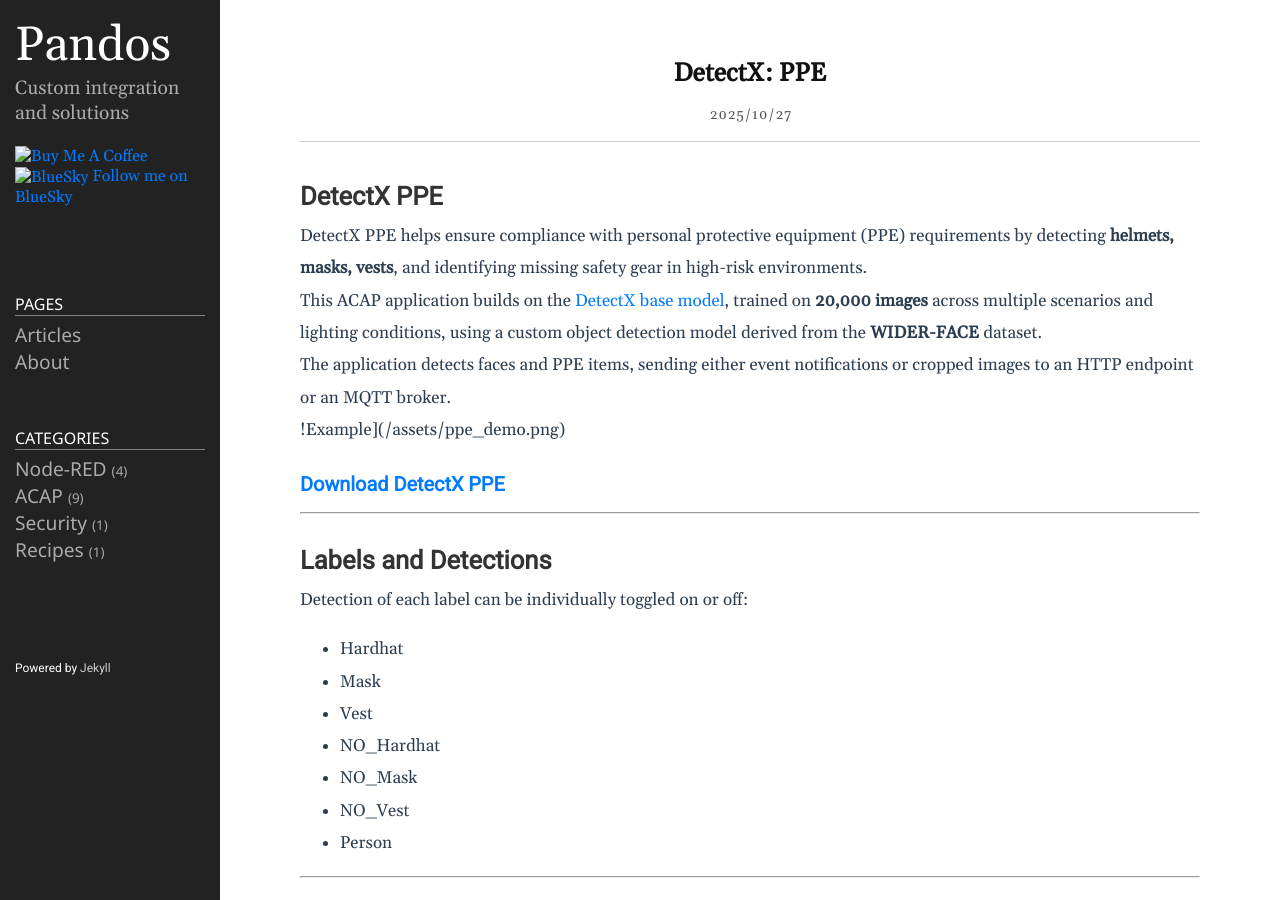
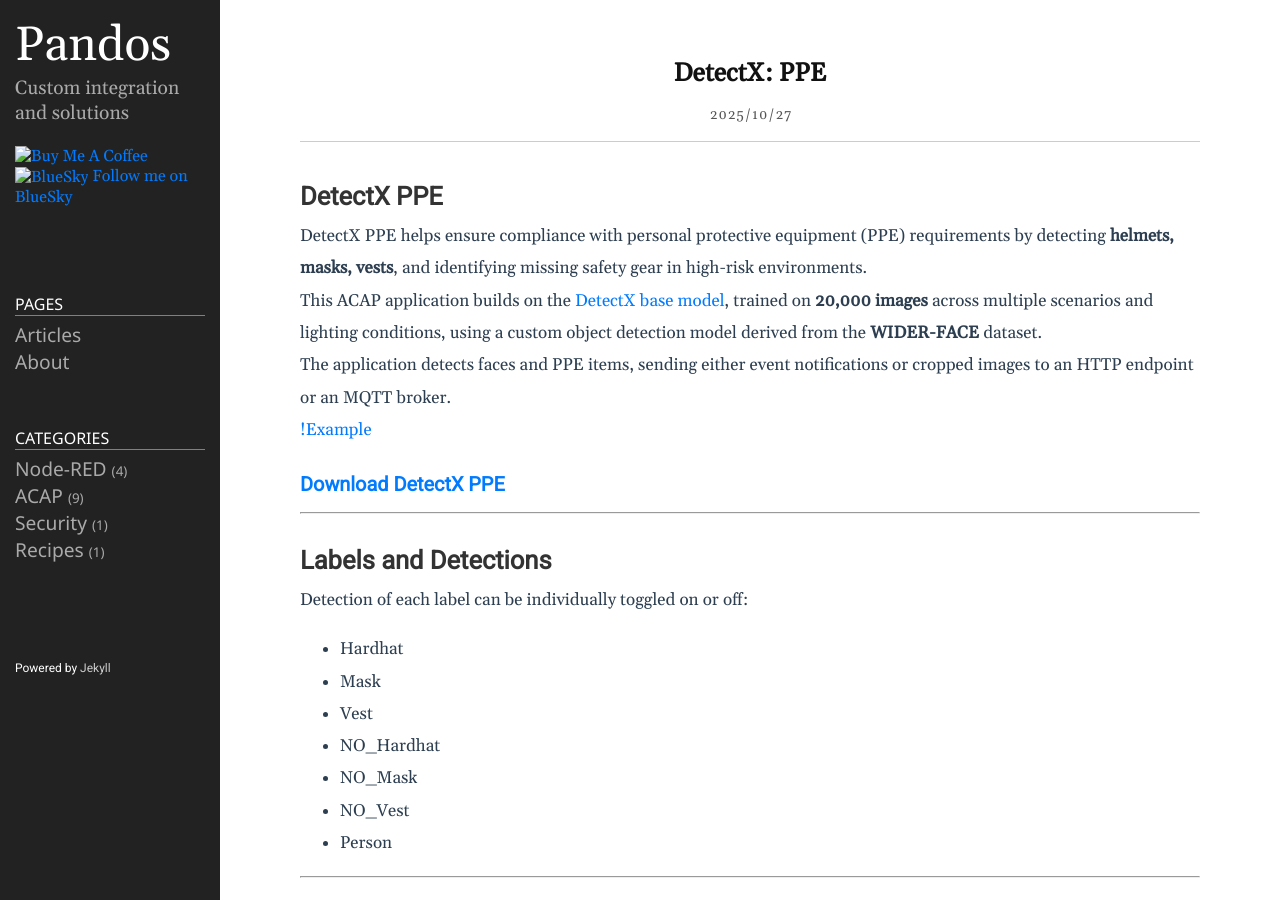
Before and after one commit to pandosme/pandosme.github.io, a Jekyll site: the page built from docs/_posts/2025-10-28-DetectX_PPE.md, in a window 1280 px wide and 900 px high. Built offline with Jekyll 4.4.1, drawn with Linux system fonts in a browser that asks for light colours.

Commit message:
Update 2025-10-28-DetectX_PPE.md

```diff
--- a/docs/_posts/2025-10-28-DetectX_PPE.md
+++ b/docs/_posts/2025-10-28-DetectX_PPE.md
@@ -13,7 +13,7 @@ This ACAP application builds on the [DetectX base model](https://github.com/pand
 
 The application detects faces and PPE items, sending either event notifications or cropped images to an HTTP endpoint or an MQTT broker.
 
-!Example](/assets/ppe_demo.png)
+[!Example](/assets/ppe_demo.png)
 
 ### [Download DetectX PPE](Download PPE.zip)
 
```
